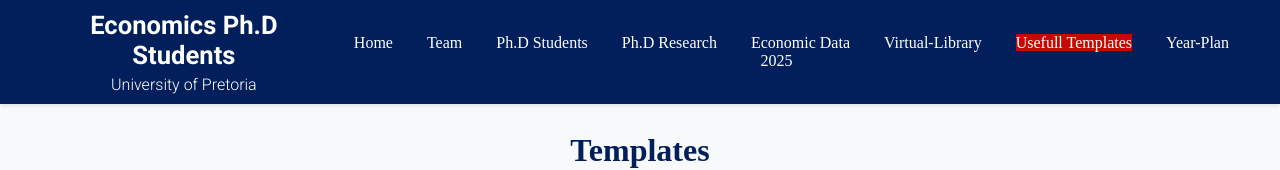
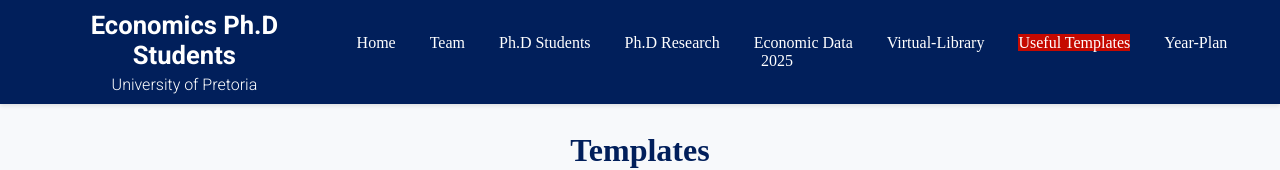
Before and after one commit to BlessingsNkuna/EconTuksPhD.github.io, a plain HTML site: page gallery.html in a window 1280 px wide. Shown: the top 170 px of the page. Drawn offline with Linux system fonts and the light colour scheme.

Commit message:
Update gallery.html

```diff
--- a/gallery.html
+++ b/gallery.html
@@ -240,7 +240,7 @@
             <a href="WorkPpaer.html">Ph.D Research</a>
             <a href="Data.html">Economic Data</a>
             <a href="books.html">Virtual-Library</a>
-            <a href="gallery.html" class="active">Usefull Templates</a>
+            <a href="gallery.html" class="active">Useful Templates</a>
             <a href="coll.html">Year-Plan 2025</a>
         </nav>
     </div>
```
